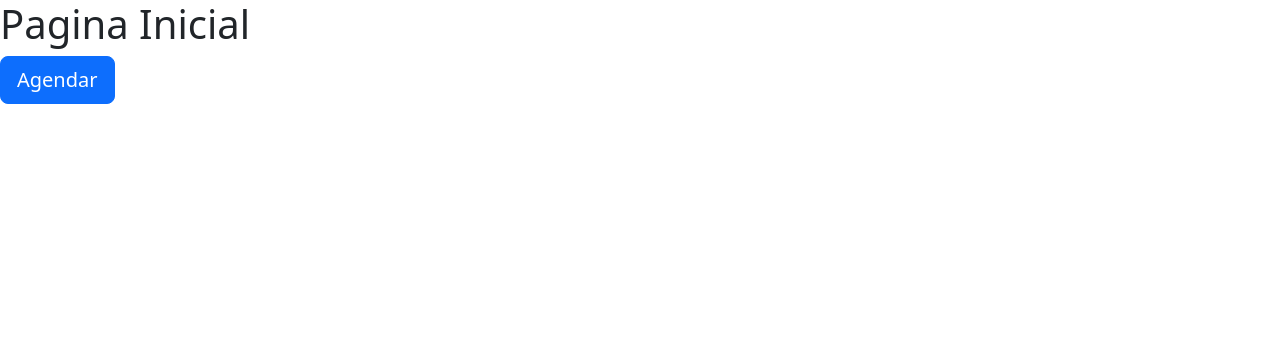
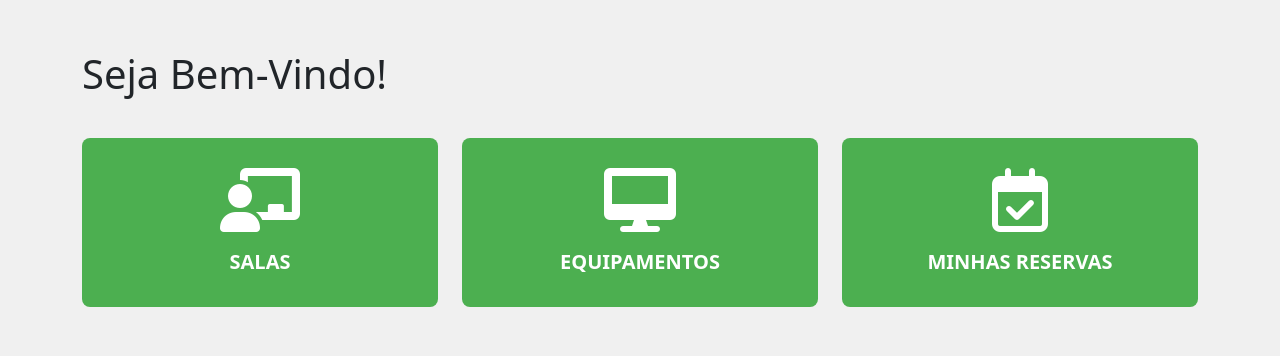
Before and after one commit to LuanaICAJ/Sistema-de-Agendamento, a Django app: page /index/ in a window 1280 px wide. Shown: the top 356 px of the page. Run offline with Django 5.2, Linux system fonts and the light colour scheme.

Commit message:
Alterações Telas: Login e Pagina Inicial

```diff
--- a/app/templates/index.html
+++ b/app/templates/index.html
@@ -1,24 +1,105 @@
+{% load static %}
 <!DOCTYPE html>
 <html lang="pt-br">
 <head>
     <meta charset="UTF-8">
     <meta name="viewport" content="width=device-width, initial-scale=1.0">
-    <title>Página Inicial</title>
-      <link
+    <title>Dashboard - Agendamento</title>
+    <link
         href="https://cdn.jsdelivr.net/npm/bootstrap@5.3.0/dist/css/bootstrap.min.css"
         rel="stylesheet"
     >
+    <link rel="stylesheet"
+        href="https://cdnjs.cloudflare.com/ajax/libs/font-awesome/6.0.0-beta3/css/all.min.css"
+        integrity="sha512-Fo3rlrZj/k7ujTnHg4C+jTq4lV0yB9F9u/W9tGq7Fv6Z7X2JpE2S6I+0R6D5+R9Zl11Fj5L5zR4X6u/V2M6hF2w=="
+        crossorigin="anonymous"
+        referrerpolicy="no-referrer"
+    />
+    <style>
+        body {
+            background-color: #f0f0f0; /* Cinza claro suave */
+        }
 
+        :root {
+            --if-green: #4CAF50;
+        }
+
+        .dashboard-container {
+            padding-top: 50px;
+            padding-bottom: 50px;
+        }
+
+        .nav-card {
+            background-color: var(--if-green);
+            color: white;
+            border-radius: 8px;
+            padding: 30px;
+            text-align: center;
+            transition: transform 0.3s, box-shadow 0.3s;
+            display: block;
+            text-decoration: none;
+            height: 100%;
+        }
+
+        .nav-card:hover {
+            transform: translateY(-5px);
+            box-shadow: 0 10px 20px rgba(0, 0, 0, 0.2);
+            color: white;
+        }
+
+        .nav-card i {
+            font-size: 4rem;
+            margin-bottom: 15px;
+        }
+
+        .card-title {
+            font-size: 1.25rem;
+            font-weight: bold;
+            margin: 0;
+            text-transform: uppercase;
+        }
+
+        .welcome-header {
+            margin-bottom: 40px;
+            font-weight: 300;
+        }
+    </style>
 </head>
+<body>
 
-<body>
-    <h1> Pagina Inicial </h1>
+<div class="container dashboard-container">
 
-    <a href="{% url 'agendar' %}"> <button type="button" class="btn btn-primary btn-lg btn-block"> Agendar</button></a>
+    <h1 class="welcome-header">Seja Bem-Vindo!</h1>
 
-       <!-- Link para o Bootstrap JS -->
-    <script
-        src="https://cdn.jsdelivr.net/npm/bootstrap@5.3.0/dist/js/bootstrap.bundle.min.js">
-    </script>
+    <div class="row row-cols-1 row-cols-md-3 g-4">
+
+        <div class="col">
+            <a href="#" class="nav-card">
+                <i class="fas fa-chalkboard-teacher"></i>
+                <p class="card-title">Salas</p>
+            </a>
+        </div>
+
+        <div class="col">
+            <a href="#" class="nav-card">
+                <i class="fas fa-desktop"></i>
+                <p class="card-title">Equipamentos</p>
+            </a>
+        </div>
+
+        <div class="col">
+            <a href="#" class="nav-card">
+                <i class="far fa-calendar-check"></i>
+                <p class="card-title">Minhas Reservas</p>
+            </a>
+        </div>
+
+    </div>
+
+</div>
+
+<script
+    src="https://cdn.jsdelivr.net/npm/bootstrap@5.3.0/dist/js/bootstrap.bundle.min.js">
+</script>
 </body>
 </html>
```
Also changed, not shown: app/templates/login.html (+122 -22 lines), db.sqlite3.
